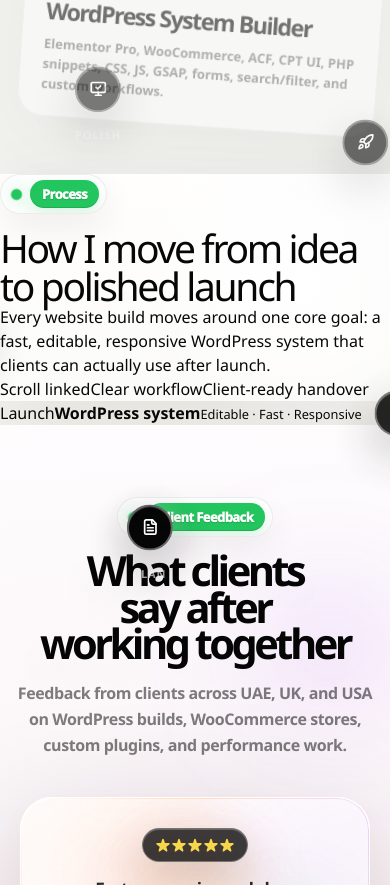
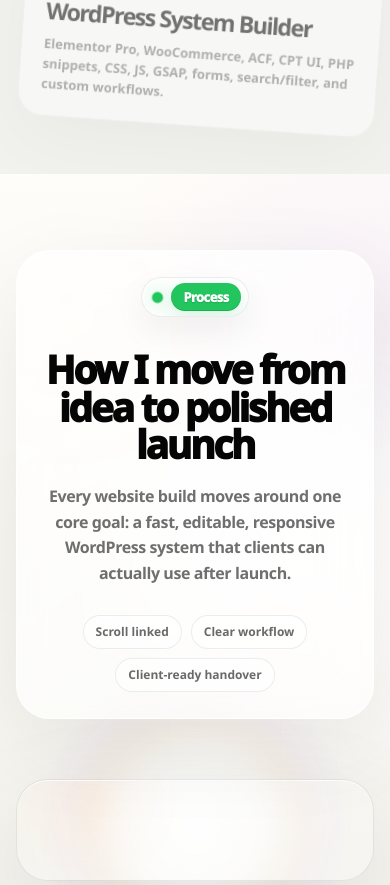
Before and after one commit to adeeliqbalanjum/Portfolio-v6, a Next.js app: page / in a window 390 px wide. Shown: the part 8559-9444 px from the top of the page. Built offline with nearby package versions, Linux system fonts and the light colour scheme; a web font is replaced by a local one.

Commit message:
Restore process layout and style orbit only

```diff
--- a/app/home-process-orbit.css
+++ b/app/home-process-orbit.css
@@ -8,213 +8,233 @@
   display: none !important;
 }
 
-.home-process-orbit.home-process-radial {
+.home-process-orbit {
   position: relative;
   isolation: isolate;
   overflow: hidden;
   min-height: 100svh;
-  padding: clamp(92px, 9vw, 126px) 22px;
-  color: #fff;
+  padding: clamp(92px, 10vw, 140px) 22px;
   background:
-    radial-gradient(circle at 50% 46%, rgba(255,255,255,.14), transparent 26%),
-    radial-gradient(circle at 18% 20%, rgba(168,85,247,.22), transparent 32%),
-    radial-gradient(circle at 80% 16%, rgba(14,165,233,.22), transparent 34%),
-    radial-gradient(circle at 50% 90%, rgba(34,197,94,.14), transparent 34%),
-    #050505;
+    radial-gradient(circle at 12% 12%, rgba(255,122,24,.12), transparent 30%),
+    radial-gradient(circle at 88% 10%, rgba(168,85,247,.12), transparent 34%),
+    radial-gradient(circle at 50% 100%, rgba(34,197,94,.08), transparent 34%),
+    linear-gradient(180deg, #fbfaf7 0%, #f5f4ef 52%, #f1f0ea 100%);
 }
 
-.home-process-radial::before {
+.home-process-orbit::before {
   content: "";
   position: absolute;
   inset: 0;
   z-index: 0;
   background:
-    linear-gradient(to right, rgba(255,255,255,.045) 1px, transparent 1px),
-    linear-gradient(to bottom, rgba(255,255,255,.045) 1px, transparent 1px);
+    linear-gradient(to right, rgba(7,7,7,.035) 1px, transparent 1px),
+    linear-gradient(to bottom, rgba(7,7,7,.035) 1px, transparent 1px);
   background-size: 46px 46px;
-  mask-image: radial-gradient(ellipse 70% 62% at 50% 44%, #000 48%, transparent 100%);
+  mask-image: radial-gradient(ellipse 68% 58% at 50% 40%, #000 52%, transparent 100%);
   pointer-events: none;
 }
 
-.home-process-radial-bg {
+.home-process-bg {
   position: absolute;
   inset: 0;
   z-index: 0;
+  pointer-events: none;
   overflow: hidden;
-  pointer-events: none;
-  filter: blur(56px) saturate(1.12);
-  opacity: .72;
+  filter: blur(54px) saturate(1.08);
+  opacity: .34;
 }
 
-.home-process-radial-bg span {
+.home-process-bg span {
   position: absolute;
   width: 42vw;
   height: 42vw;
   border-radius: 50%;
-  animation: homeProcessRadialDrift 34s ease-in-out infinite;
+  animation: drift 30s ease-in-out infinite;
 }
 
-.home-process-radial-bg span:nth-child(1) {
-  left: -10%;
-  top: 20%;
-  background: radial-gradient(circle, rgba(124,58,237,.42), rgba(124,58,237,0) 68%);
+.home-process-bg span:nth-child(1) {
+  left: -8%;
+  top: 22%;
+  background: radial-gradient(circle, rgba(255,122,24,.34), rgba(255,122,24,0) 68%);
 }
 
-.home-process-radial-bg span:nth-child(2) {
-  right: -8%;
-  top: 0;
-  background: radial-gradient(circle, rgba(14,165,233,.40), rgba(14,165,233,0) 68%);
-  animation-delay: -11s;
+.home-process-bg span:nth-child(2) {
+  right: -10%;
+  top: 4%;
+  background: radial-gradient(circle, rgba(168,85,247,.30), rgba(168,85,247,0) 68%);
+  animation-delay: -9s;
+  animation-duration: 34s;
 }
 
-.home-process-radial-bg span:nth-child(3) {
-  left: 38%;
+.home-process-bg span:nth-child(3) {
+  left: 36%;
   bottom: -18%;
-  background: radial-gradient(circle, rgba(34,197,94,.28), rgba(34,197,94,0) 68%);
-  animation-delay: -20s;
+  background: radial-gradient(circle, rgba(34,197,94,.22), rgba(34,197,94,0) 68%);
+  animation-delay: -16s;
+  animation-duration: 38s;
 }
 
-.home-process-radial-head {
+.home-process-shell {
+  position: relative;
+  z-index: 1;
+  width: min(1180px, 100%);
+  margin: 0 auto;
+  display: grid;
+  grid-template-columns: minmax(0, .86fr) minmax(520px, 1.14fr);
+  gap: clamp(36px, 5vw, 74px);
+  align-items: center;
+  min-height: 720px;
+}
+
+.home-process-copy {
   position: relative;
   z-index: 2;
-  max-width: 820px;
-  margin: 0 auto 40px;
-  text-align: center;
+  border-radius: 34px;
+  border: 1px solid rgba(255,255,255,.78);
+  background:
+    linear-gradient(145deg, rgba(255,255,255,.72), rgba(255,255,255,.32)),
+    radial-gradient(circle at 16% 10%, rgba(255,122,24,.10), transparent 35%);
+  padding: clamp(26px, 3.3vw, 44px);
+  box-shadow: 0 30px 100px rgba(7,7,7,.09), inset 0 1px 0 rgba(255,255,255,.96);
+  backdrop-filter: blur(24px) saturate(1.18);
 }
 
-.home-process-radial-head .eyebrow {
-  color: rgba(255,255,255,.72);
+.home-process-copy h2 {
+  margin: 18px 0 0;
+  max-width: 540px;
+  font-size: clamp(3rem, 5.3vw, 6.4rem);
+  line-height: .86;
+  letter-spacing: -.095em;
+  font-weight: 950;
+  color: #050505;
 }
 
-.home-process-radial-head h2 {
-  margin: 18px 0 0;
-  color: #fff;
-  font-size: clamp(3rem, 6.6vw, 7rem);
-  line-height: .83;
-  letter-spacing: -.105em;
-  font-weight: 950;
-}
-
-.home-process-radial-head p {
-  max-width: 660px;
-  margin: 20px auto 0;
-  color: rgba(255,255,255,.58);
+.home-process-copy p {
+  max-width: 500px;
+  margin: 20px 0 0;
+  color: rgba(7,7,7,.58);
   font-size: 16px;
   line-height: 1.62;
-  font-weight: 700;
+  font-weight: 750;
   letter-spacing: -.026em;
 }
 
-.home-process-radial-stage {
+.home-process-mini-list {
+  display: flex;
+  flex-wrap: wrap;
+  gap: 9px;
+  margin-top: 28px;
+}
+
+.home-process-mini-list span {
+  min-height: 34px;
+  display: inline-flex;
+  align-items: center;
+  border-radius: 999px;
+  border: 1px solid rgba(7,7,7,.07);
+  background: rgba(255,255,255,.58);
+  padding: 0 12px;
+  color: rgba(7,7,7,.60);
+  font-size: 12px;
+  font-weight: 900;
+  box-shadow: inset 0 1px 0 rgba(255,255,255,.84);
+}
+
+.home-process-stage {
   position: relative;
-  z-index: 2;
-  min-height: 660px;
+  min-height: 640px;
   display: grid;
   place-items: center;
+  overflow: visible;
 }
 
-.home-process-radial-orbit {
-  position: relative;
-  width: min(680px, 82vw);
-  height: min(680px, 82vw);
-  display: grid;
-  place-items: center;
-  perspective: 1000px;
+.home-process-stage::before {
+  content: "";
+  position: absolute;
+  width: min(560px, 78vw);
+  aspect-ratio: 1;
+  border-radius: 50%;
+  background: radial-gradient(circle, rgba(255,122,24,.12), rgba(168,85,247,.09) 38%, transparent 70%);
+  filter: blur(18px);
+  animation: homeProcessGlowPulse 5.8s ease-in-out infinite;
 }
 
-.home-process-radial-core {
+.home-process-orbit-wheel {
+  position: relative;
+  width: min(560px, 76vw);
+  aspect-ratio: 1;
+  border-radius: 50%;
+  border: 1px solid rgba(7,7,7,.08);
+  background:
+    radial-gradient(circle, rgba(255,255,255,.72), rgba(255,255,255,.20) 58%, rgba(255,255,255,.08)),
+    radial-gradient(circle at 20% 20%, rgba(255,122,24,.12), transparent 32%);
+  box-shadow: inset 0 1px 0 rgba(255,255,255,.96), 0 36px 120px rgba(7,7,7,.12);
+}
+
+.home-process-ring {
   position: absolute;
-  z-index: 20;
-  width: 120px;
-  height: 120px;
+  border-radius: 50%;
+  pointer-events: none;
+}
+
+.home-process-ring-one {
+  inset: 11%;
+  border: 1px dashed rgba(7,7,7,.13);
+}
+
+.home-process-ring-two {
+  inset: 25%;
+  border: 1px solid rgba(7,7,7,.075);
+}
+
+.home-process-ring-three {
+  inset: 4%;
+  border: 1px solid rgba(7,7,7,.045);
+}
+
+.home-process-core {
+  position: absolute;
+  z-index: 4;
+  inset: 50% auto auto 50%;
+  width: 210px;
+  height: 210px;
+  translate: -50% -50%;
   display: flex;
   flex-direction: column;
   align-items: center;
   justify-content: center;
   text-align: center;
   border-radius: 50%;
-  background:
-    radial-gradient(circle at 35% 20%, rgba(255,255,255,.14), transparent 26%),
-    linear-gradient(145deg, #1f1f23, #050505);
-  border: 1px solid rgba(255,255,255,.20);
-  box-shadow: 0 24px 80px rgba(0,0,0,.42), inset 0 1px 0 rgba(255,255,255,.16);
+  border: 2px solid rgba(255,255,255,.94);
+  background: linear-gradient(145deg, #1b1b1d, #050505);
+  box-shadow: 0 28px 82px rgba(0,0,0,.25), inset 0 1px 0 rgba(255,255,255,.18);
 }
 
-.home-process-radial-core::before,
-.home-process-radial-core::after {
-  content: "";
-  position: absolute;
-  border-radius: 50%;
-  border: 1px solid rgba(255,255,255,.14);
-  animation: homeProcessCorePing 2.8s ease-out infinite;
-}
-
-.home-process-radial-core::before {
-  inset: -10px;
-}
-
-.home-process-radial-core::after {
-  inset: -22px;
-  animation-delay: .55s;
-  opacity: .55;
-}
-
-.home-process-radial-core span {
-  position: relative;
-  z-index: 2;
+.home-process-core span {
   color: #fff;
-  font-size: 22px;
+  font-size: 29px;
   line-height: 1;
   font-weight: 950;
   letter-spacing: -.08em;
 }
 
-.home-process-radial-core strong {
-  position: relative;
-  z-index: 2;
-  margin-top: 5px;
-  color: rgba(255,255,255,.70);
-  font-size: 10px;
+.home-process-core strong {
+  margin-top: 7px;
+  color: rgba(255,255,255,.74);
+  font-size: 13px;
   line-height: 1.1;
   font-weight: 900;
   letter-spacing: -.03em;
 }
 
-.home-process-radial-core small {
-  position: relative;
-  z-index: 2;
-  margin-top: 6px;
-  color: rgba(255,255,255,.42);
-  font-size: 7px;
+.home-process-core small {
+  margin-top: 9px;
+  color: rgba(255,255,255,.44);
+  font-size: 10px;
   line-height: 1.2;
-  font-weight: 950;
+  font-weight: 900;
   text-transform: uppercase;
-  letter-spacing: .11em;
-}
-
-.home-process-radial-ring {
-  position: absolute;
-  border-radius: 50%;
-  pointer-events: none;
-}
-
-.home-process-radial-ring-one {
-  width: 420px;
-  height: 420px;
-  border: 1px solid rgba(255,255,255,.12);
-}
-
-.home-process-radial-ring-two {
-  width: 560px;
-  height: 560px;
-  border: 1px dashed rgba(255,255,255,.14);
-}
-
-.home-process-radial-ring-three {
-  width: 650px;
-  height: 650px;
-  border: 1px solid rgba(255,255,255,.06);
-  background: radial-gradient(circle, rgba(255,255,255,.04), transparent 58%);
+  letter-spacing: .12em;
 }
 
 .home-process-node-wrap {
@@ -232,7 +252,7 @@
   top: 50%;
   translate: -50% -50%;
   border-radius: 999px;
-  background: radial-gradient(circle, rgba(255,255,255,.20) 0%, rgba(255,255,255,0) 70%);
+  background: radial-gradient(circle, rgba(7,7,7,.13) 0%, rgba(7,7,7,0) 70%);
   pointer-events: none;
 }
 
@@ -248,10 +268,12 @@
   display: grid;
   place-items: center;
   border-radius: 50%;
-  border: 2px solid rgba(255,255,255,.38);
-  background: #050505;
+  border: 2px solid rgba(255,255,255,.92);
+  background:
+    radial-gradient(circle at 32% 18%, rgba(255,255,255,.18), transparent 24%),
+    linear-gradient(145deg, #1b1b1d 0%, #09090a 56%, #000 100%);
   color: #fff;
-  box-shadow: 0 18px 48px rgba(0,0,0,.32), inset 0 1px 0 rgba(255,255,255,.14);
+  box-shadow: 0 15px 32px rgba(0,0,0,.20), inset 0 1px 0 rgba(255,255,255,.18);
   transition: transform .28s ease, background .28s ease, color .28s ease, border-color .28s ease;
 }
 
@@ -259,14 +281,14 @@
   transform: scale(1.48);
   background: #fff;
   color: #070707;
-  border-color: #fff;
-  box-shadow: 0 20px 70px rgba(255,255,255,.22), 0 18px 48px rgba(0,0,0,.35);
+  border-color: #070707;
+  box-shadow: 0 20px 70px rgba(7,7,7,.18), 0 18px 48px rgba(0,0,0,.16);
 }
 
 .home-process-node.is-related:not(.is-expanded) {
-  background: rgba(255,255,255,.52);
+  background: rgba(255,255,255,.82);
   color: #070707;
-  border-color: #fff;
+  border-color: #070707;
   animation: homeProcessRelatedPulse .95s ease-in-out infinite;
 }
 
@@ -276,16 +298,16 @@
   left: 50%;
   translate: -50% 0;
   white-space: nowrap;
-  color: rgba(255,255,255,.68);
+  color: rgba(7,7,7,.55);
   font-size: 11px;
-  font-weight: 900;
-  letter-spacing: .08em;
+  font-weight: 950;
+  letter-spacing: .05em;
   text-transform: uppercase;
   transition: transform .28s ease, color .28s ease;
 }
 
 .home-process-node-label.is-expanded {
-  color: #fff;
+  color: #070707;
   transform: scale(1.12);
 }
 
@@ -300,7 +322,7 @@
   padding: 18px;
   background: rgba(8,8,10,.94);
   border: 1px solid rgba(255,255,255,.24);
-  box-shadow: 0 28px 90px rgba(0,0,0,.45), 0 0 46px rgba(255,255,255,.07), inset 0 1px 0 rgba(255,255,255,.12);
+  box-shadow: 0 28px 90px rgba(0,0,0,.35), 0 0 46px rgba(7,7,7,.08), inset 0 1px 0 rgba(255,255,255,.12);
   backdrop-filter: blur(18px);
   color: #fff;
   animation: homeProcessCardIn .3s ease both;
@@ -457,60 +479,9 @@
   cursor: pointer;
 }
 
-.home-process-mobile-list {
-  position: relative;
-  z-index: 2;
-  display: none;
-  gap: 12px;
-  width: min(640px, 100%);
-  margin: 26px auto 0;
-}
-
-.home-process-mobile-card {
-  border-radius: 22px;
-  padding: 20px;
-  background: rgba(255,255,255,.08);
-  border: 1px solid rgba(255,255,255,.14);
-  color: #fff;
-  backdrop-filter: blur(14px);
-}
-
-.home-process-mobile-card span {
-  display: flex;
-  align-items: center;
-  gap: 8px;
-  color: rgba(255,255,255,.62);
-  font-size: 11px;
-  font-weight: 950;
-  text-transform: uppercase;
-  letter-spacing: .08em;
-}
-
-.home-process-mobile-card h3 {
-  margin: 12px 0 0;
-  color: #fff;
-  font-size: 28px;
-  line-height: .92;
-  letter-spacing: -.07em;
-  font-weight: 950;
-}
-
-.home-process-mobile-card p {
-  margin: 10px 0 0;
-  color: rgba(255,255,255,.68);
-  font-size: 13px;
-  line-height: 1.48;
-  font-weight: 650;
-}
-
-@keyframes homeProcessRadialDrift {
-  0%, 100% { transform: translate3d(0,0,0) scale(1); }
-  50% { transform: translate3d(8%, -6%, 0) scale(1.12); }
-}
-
-@keyframes homeProcessCorePing {
-  0% { transform: scale(.82); opacity: .72; }
-  100% { transform: scale(1.18); opacity: 0; }
+@keyframes homeProcessGlowPulse {
+  0%,100% { transform: scale(.94); opacity: .64; }
+  50% { transform: scale(1.08); opacity: .96; }
 }
 
 @keyframes homeProcessRelatedPulse {
@@ -523,36 +494,67 @@
   to { opacity: 1; transform: translateY(0) scale(1); }
 }
 
-@media (max-width: 920px) {
-  .home-process-radial-stage {
-    min-height: 610px;
+@media (max-width: 1080px) {
+  .home-process-shell {
+    grid-template-columns: 1fr;
+    min-height: auto;
   }
-
-  .home-process-radial-orbit {
-    width: min(580px, 86vw);
-    height: min(580px, 86vw);
+  .home-process-copy {
+    text-align: center;
   }
-
-  .home-process-radial-ring-one { width: 360px; height: 360px; }
-  .home-process-radial-ring-two { width: 500px; height: 500px; }
-  .home-process-radial-ring-three { width: 570px; height: 570px; }
+  .home-process-copy h2,
+  .home-process-copy p {
+    margin-left: auto;
+    margin-right: auto;
+  }
+  .home-process-mini-list {
+    justify-content: center;
+  }
+  .home-process-stage {
+    min-height: 690px;
+  }
+  .home-process-orbit-wheel {
+    width: min(540px, 74vw);
+  }
 }
 
 @media (max-width: 680px) {
-  .home-process-orbit.home-process-radial {
+  .home-process-orbit {
+    padding: 76px 16px;
+  }
+  .home-process-stage {
     min-height: auto;
-    padding: 82px 16px;
+    padding: 24px 0 10px;
   }
-
-  .home-process-radial-head h2 {
-    font-size: clamp(3rem, 15vw, 4.8rem);
+  .home-process-orbit-wheel {
+    width: 100%;
+    aspect-ratio: auto;
+    border-radius: 32px;
+    padding: 22px;
+    display: grid;
+    gap: 14px;
   }
-
-  .home-process-radial-stage {
+  .home-process-ring,
+  .home-process-core {
     display: none;
   }
-
-  .home-process-mobile-list {
-    display: grid;
+  .home-process-node-wrap {
+    position: relative;
+    inset: auto !important;
+    translate: none !important;
+    transform: none !important;
+    opacity: 1 !important;
+    width: 100%;
+  }
+  .home-process-node-pulse,
+  .home-process-node-label,
+  .home-process-expanded-card {
+    display: none !important;
+  }
+  .home-process-node {
+    display: none;
+  }
+  .home-process-node-wrap::after {
+    content: attr(data-title);
   }
 }
```
